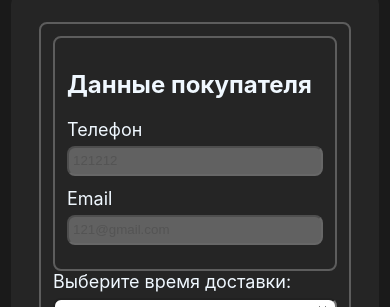
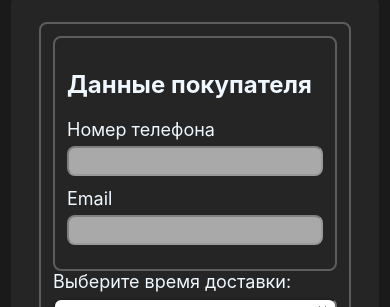
Before and after one commit to danax7/Food-delivery, a React (Vite) app: page /purchase in a window 390 px wide. Shown: the part 140-447 px from the top of the page. Built offline with nearby package versions, Linux system fonts and the light colour scheme; no server answers.

Commit message:
order userData email and phone field addition

```diff
--- a/src/app/styles/index.css
+++ b/src/app/styles/index.css
@@ -4,8 +4,10 @@ body {
   min-height: 100vh;
   --Gray: #252525;
   --font-gray: #b3b3b3;
+  --darkgray: darkgray;
   --backgorund: #1a1a1a;
   --green: #34c759;
+  --black: black;
   width: 100%;
   color: aliceblue;
   font-family: Inter, system-ui, Avenir, Helvetica, Arial, sans-serif;
--- a/src/pages/PurchasePage/components/PurchaseForm/PurchaseForm.module.scss
+++ b/src/pages/PurchasePage/components/PurchaseForm/PurchaseForm.module.scss
@@ -41,3 +41,10 @@
   padding: 16px;
   border-radius: 6px;
 }
+
+.UserData {
+  input {
+    background-color: var(--darkgray);
+    color: var(--black);
+  }
+}
--- a/src/pages/PurchasePage/components/PurchaseForm/PurchaseForm.tsx
+++ b/src/pages/PurchasePage/components/PurchaseForm/PurchaseForm.tsx
@@ -71,7 +71,12 @@ const PurchaseForm = () => {
 
       <PurchaseAddressForm formik={formik} onGUIDChange={handleGUIDChange} />
       <PurchaseItemList />
-      <button onClick={() => console.log(formik.errors, GUID)} type="submit">
+      <button
+        onClick={() =>
+          console.log(formik.errors, GUID, formik.values.deliveryTime)
+        }
+        type="submit"
+      >
         Оформить заказ
       </button>
     </form>
--- a/src/pages/PurchasePage/components/UserData/UserData.tsx
+++ b/src/pages/PurchasePage/components/UserData/UserData.tsx
@@ -1,15 +1,50 @@
+import { useEffect, useState } from "react";
 import s from "../PurchaseForm/PurchaseForm.module.scss";
+import axios from "axios";
+interface UserData {
+  fullName: string;
+  birthDate: string;
+  gender: string;
+  address: string;
+  email: string;
+  phoneNumber: string;
+  id: string;
+}
+
 const UserData = () => {
+  const [userData, setUserData] = useState<UserData | null>(null);
+  useEffect(() => {
+    const fetchData = async () => {
+      try {
+        const response = await axios.get(
+          "https://food-delivery.kreosoft.ru/api/account/profile",
+          {
+            headers: {
+              Authorization: `Bearer ${localStorage.getItem("token")}`,
+            },
+          }
+        );
+        setUserData(response.data);
+      } catch (error) {
+        console.error("Failed to fetch data:", error);
+      }
+    };
+
+    fetchData();
+  }, []);
+
   return (
     <div className={s.formWrapper}>
-      <h2>Данные покупателя</h2>
-      <div className={s.formItem}>
-        <label>Телефон</label>
-        <input value={"121212"} disabled />
-      </div>
-      <div className={s.formItem}>
-        <label>Email</label>
-        <input value={"121@gmail.com"} disabled />
+      <div className={s.UserData}>
+        <h2>Данные покупателя</h2>
+        <div className={s.formItem}>
+          <label>Номер телефона</label>
+          <input value={userData?.phoneNumber} disabled />
+        </div>
+        <div className={s.formItem}>
+          <label>Email</label>
+          <input value={userData?.email} disabled />
+        </div>
       </div>
     </div>
   );
```
